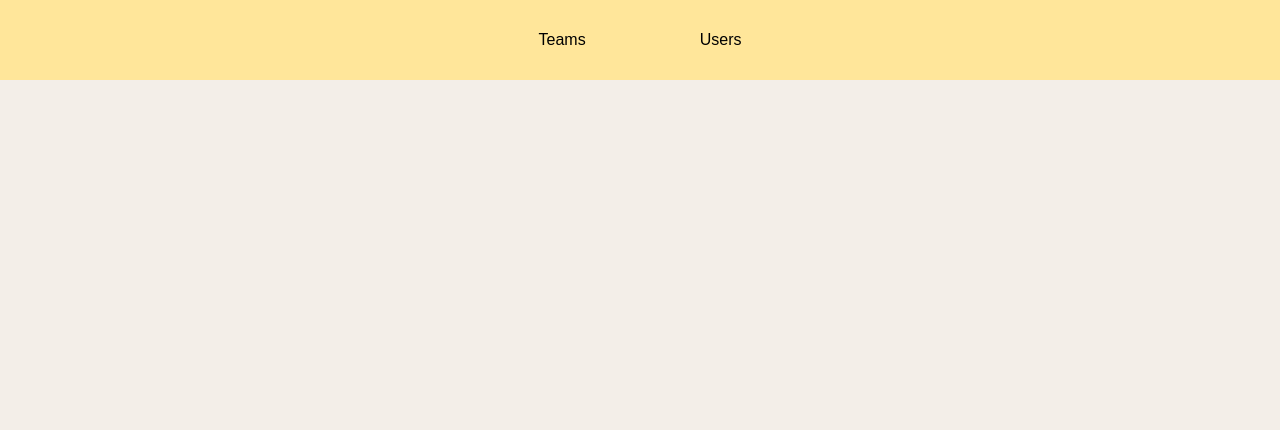
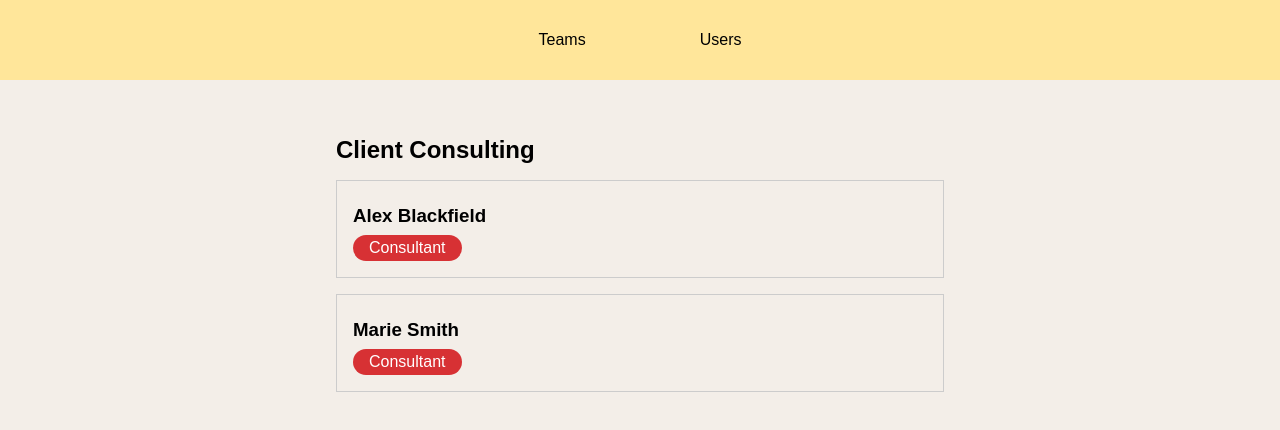
Before and after one commit to morganfula/vue-routing-setup, a Vue app: page /teams/t3 in a window 1280 px wide. Before the commit this address had no page. Shown: the top 430 px of the page. Built offline with nearby package versions, Linux system fonts and the light colour scheme.

Commit message:
passing data whith route params

```diff
--- a/src/App.vue
+++ b/src/App.vue
@@ -20,7 +20,7 @@
         { id: 't3', name: 'Client Consulting', members: ['u4', 'u5'] }
       ],
       users: [
-        { id: 'u1', fullName: 'Max Schwarz', role: 'Engineer' },
+        { id: 'u1', fullName: 'Morgan Fula', role: 'Engineer' },
         { id: 'u2', fullName: 'Praveen Kumar', role: 'Engineer' },
         { id: 'u3', fullName: 'Julie Jones', role: 'Engineer' },
         { id: 'u4', fullName: 'Alex Blackfield', role: 'Consultant' },
--- a/src/components/teams/TeamMembers.vue
+++ b/src/components/teams/TeamMembers.vue
@@ -16,17 +16,28 @@
 import UserItem from '../users/UserItem.vue';
 
 export default {
+  inject: ['users', 'teams'],
   components: {
     UserItem
   },
   data() {
     return {
-      teamName: 'Test',
-      members: [
-        { id: 'u1', fullName: 'Max Schwarz', role: 'Engineer' },
-        { id: 'u2', fullName: 'Max Schwarz', role: 'Engineer' }
-      ]
+      teamName: '',
+      members: ''
     };
+  },
+  created() {
+    const teamId = this.$route.params.teamId;
+    const selectedTeam = this.teams.find(team => team.id === teamId);
+    const members = selectedTeam.members;
+    const selectedMembers = [];
+
+    for (const member of members) {
+      const selectedUser = this.users.find(user => user.id === member);
+      selectedMembers.push(selectedUser);
+    }
+    this.members = selectedMembers;
+    this.teamName = selectedTeam.name;
   }
 };
 </script>
--- a/src/main.js
+++ b/src/main.js
@@ -4,12 +4,14 @@
 import App from './App.vue';
 import TeamsList from './components/teams/TeamsList.vue';
 import UsersList from './components/users/UsersList.vue';
+import TeamMembers from './components/teams/TeamMembers.vue';
 
 const router = createRouter({
   history: createWebHistory(),
   routes: [
     { path: '/teams', component: TeamsList },
-    { path: '/users', component: UsersList }
+    { path: '/users', component: UsersList },
+    { path: '/teams/:teamId', component: TeamMembers }
   ],
   linkActiveClass: 'active'
 });
```
